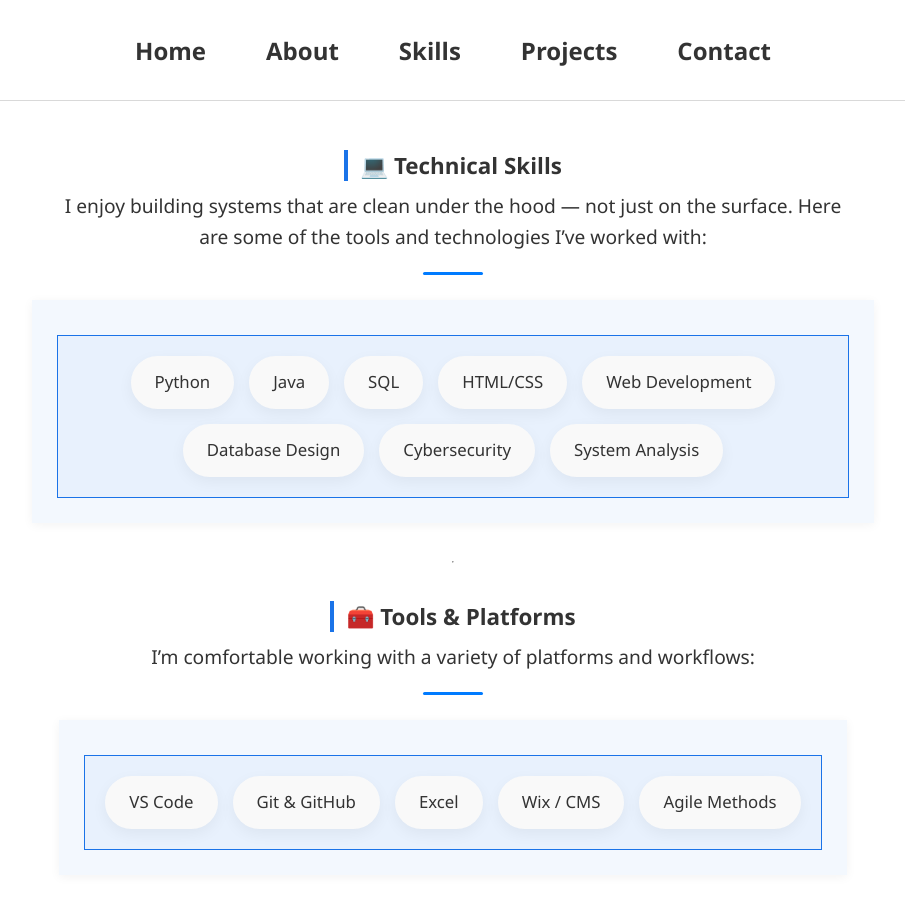
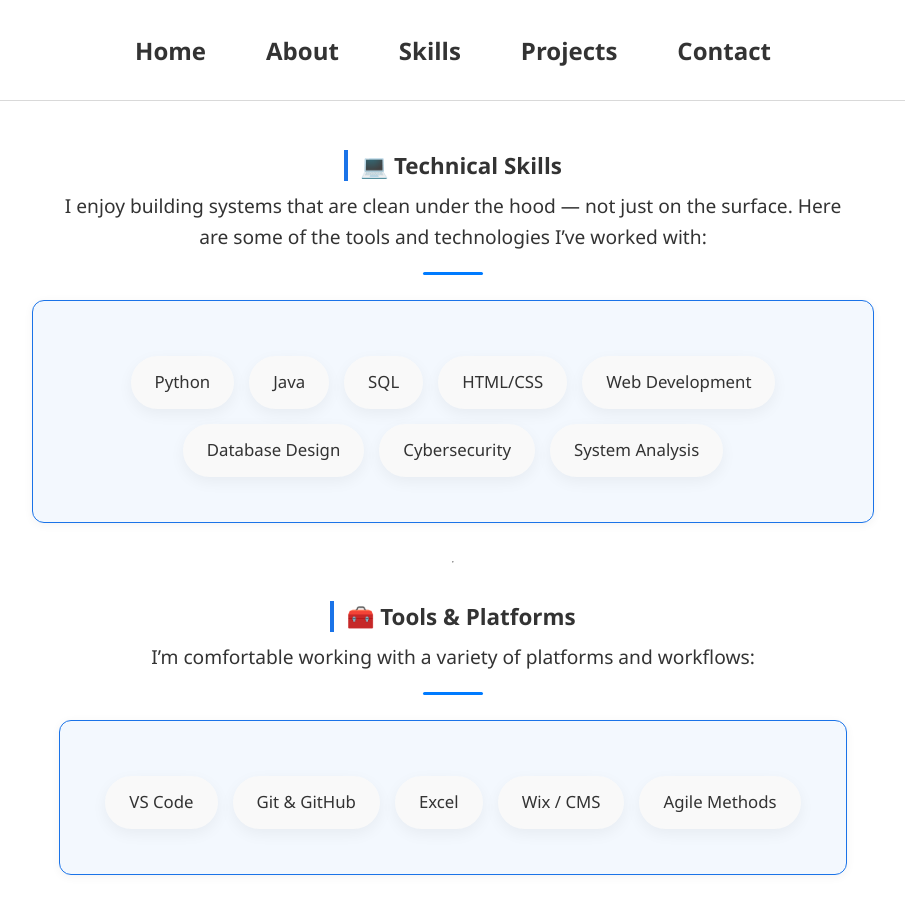
Before and after one commit to masontatafu/masontatafu.github.io, a Jekyll site: the page built from skills.md, in a window 1280 px wide. Shown: the whole page, without its empty margins (187-1092 px from the left). Built offline with Jekyll 4.4.1, drawn with Linux system fonts in a browser that asks for light colours.

Commit message:
Update style.css

```diff
--- a/assets/css/style.css
+++ b/assets/css/style.css
@@ -227,7 +227,7 @@ body {
     margin-right: auto;
     padding: 25px;
     background-color: rgba(26, 115, 232, 0.05);
-    border: 1.5px solid #1a73e8
+    border: 1.5px solid #1a73e8;
     border-radius: 12px;
     box-shadow: 0 2px 10px rgba(0, 0, 0, 0.05);
     margin-bottom: 30px;
@@ -329,8 +329,6 @@ body {
     gap: 15px;
     margin: 10px 0 0 0;
     max-width: 750px;
-    background-color: rgba(26,115,232,0.05);
-    border: 1.5px solid #1a73e8;
     padding: 20px;
 }
 
```
